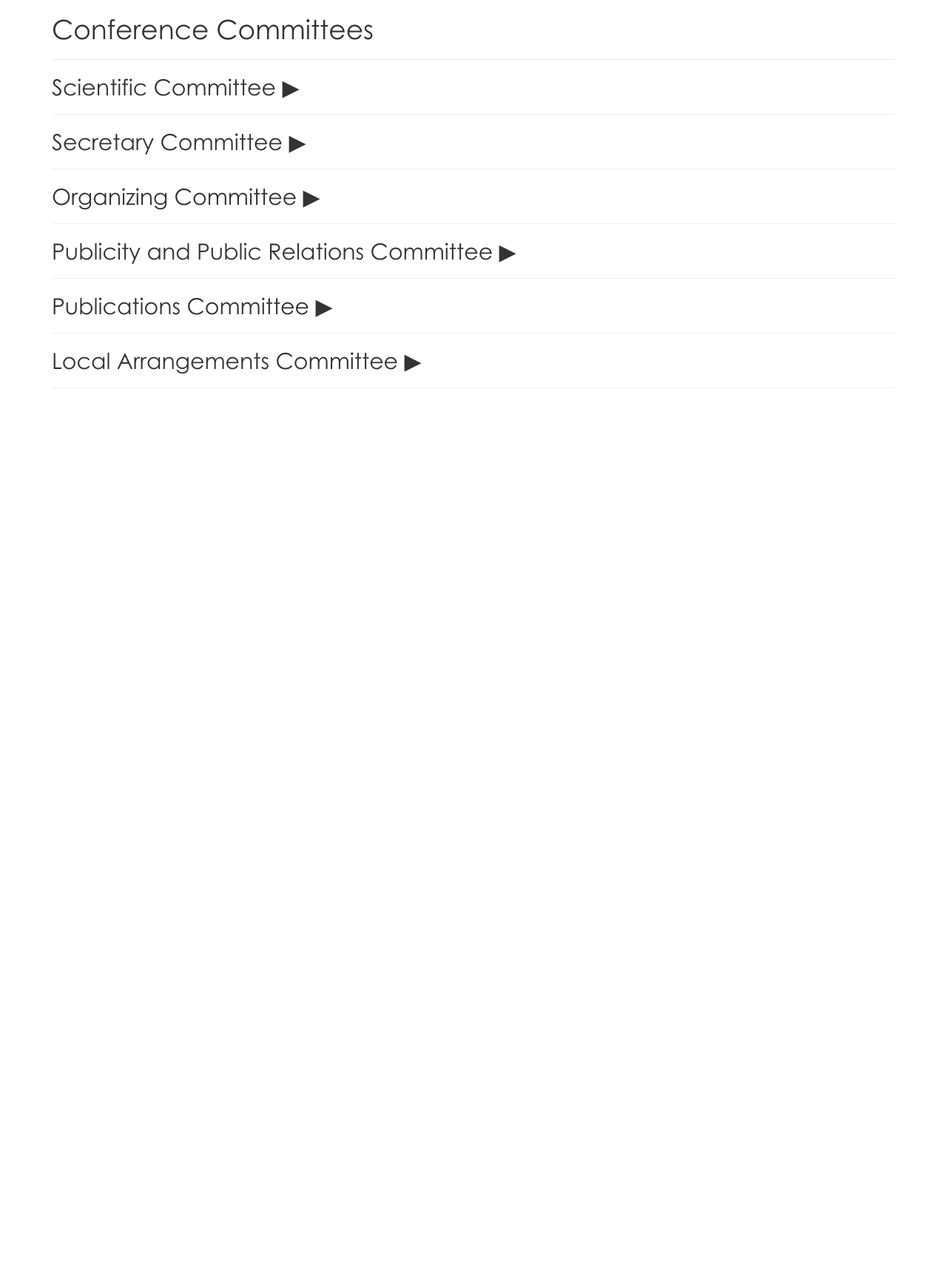
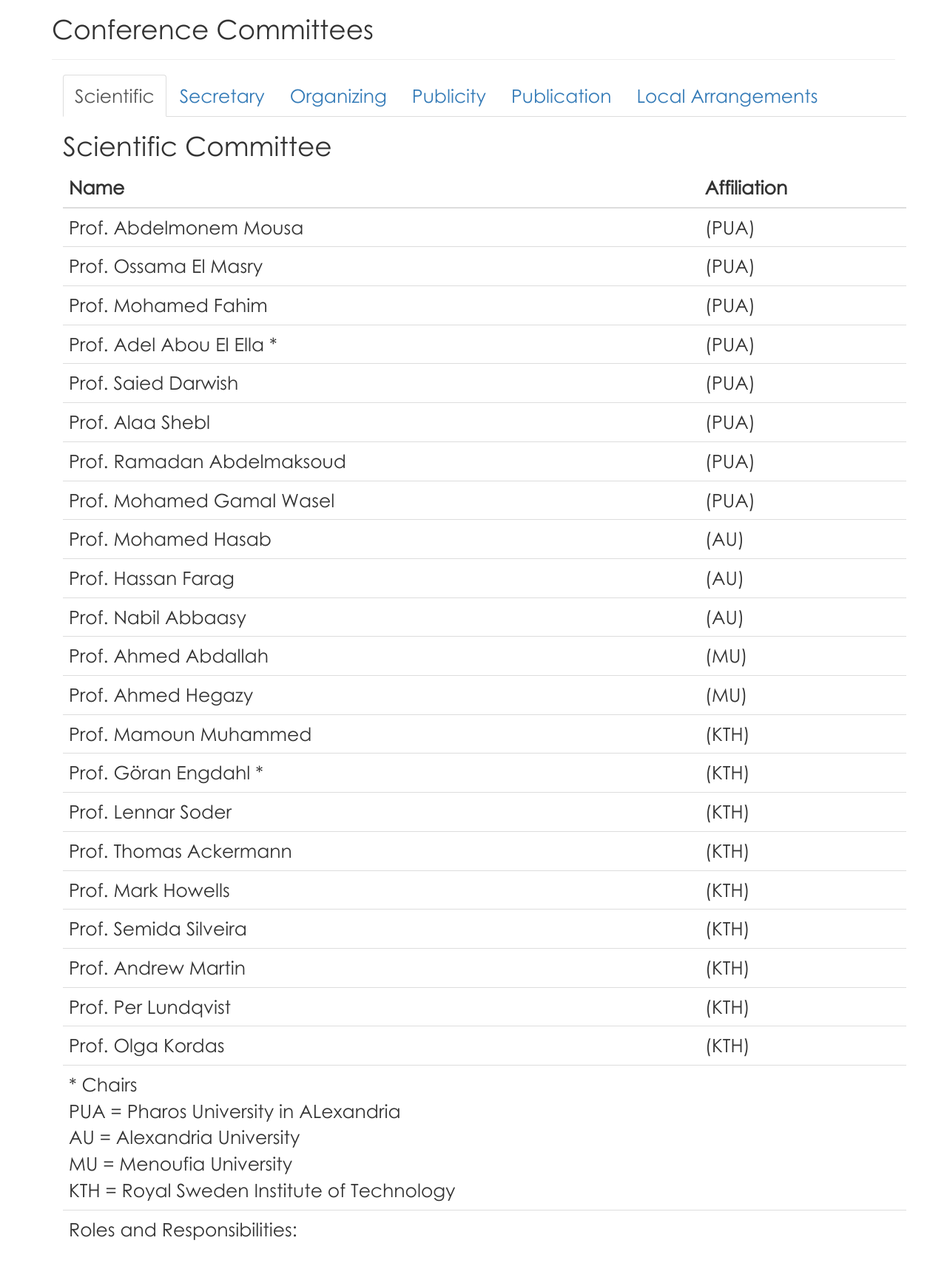
Before and after one commit to karim-soliman/uncomingConference, a PHP site: page /committees.php in a window 1280 px wide. Shown: the whole page at 74% size. Before the commit the page ends 525 px from the top, so only its background shows below. Run offline with PHP 8.4, Linux system fonts and the light colour scheme; some libraries are stand-ins or nearby versions.

Commit message:
committees

```diff
--- a/committees.php
+++ b/committees.php
@@ -3,8 +3,23 @@
     <div class="container">
 <h1>Conference Committees</h1>
 <hr />
-<h2 class="handcursor" onclick="toggle_visibility('sciComm')">Scientific Committee &#9654; </h2>
-	<table style="display:none;" class="table table-hover" id="sciComm">
+<div class="container">
+
+  <!-- Nav tabs -->
+  <ul class="nav nav-tabs" role="tablist">
+    <li role="presentation" class="active"><a href="#Sience_C" aria-controls="Sience_C" role="tab" data-toggle="tab">Scientific</a></li>
+    <li role="presentation"><a href="#Sec_C" aria-controls="Sec_C" role="tab" data-toggle="tab">Secretary</a></li>
+    <li role="presentation"><a href="#Org_C" aria-controls="Org_C" role="tab" data-toggle="tab">Organizing</a></li>
+    <li role="presentation"><a href="#PubRel_C" aria-controls="PubRel_C" role="tab" data-toggle="tab">Publicity</a></li>
+    <li role="presentation"><a href="#Pub_C" aria-controls="Pub_C" role="tab" data-toggle="tab">Publication</a></li>
+    <li role="presentation"><a href="#Local_C" aria-controls="Local_C" role="tab" data-toggle="tab">Local Arrangements</a></li>
+  </ul>
+
+  <!-- Tab panes -->
+  <div class="tab-content">
+    <div role="tabpanel" class="tab-pane active" id="Sience_C">
+    	<h1>Scientific Committee</h1>
+    	<table style="display:;" class="table table-hover" id="sciComm">
 	    <thead>
 		<tr>
 		    <th>Name</th>
@@ -119,9 +134,10 @@ Roles and Responsibilities:
 		</tr>
 	    </tbody>
 	</table>
-<hr />
-<h2 class="handcursor" onclick="toggle_visibility('secComm')">Secretary Committee &#9654; </h2>
-	<table style="display:none;" class="table table-hover" id="secComm">
+    </div>
+    <div role="tabpanel" class="tab-pane" id="Sec_C">
+    	<h1>Secretary Committee</h1>
+    	<table class="table table-hover" id="secComm">
 	    <thead>
 		<tr>
 		    <th>Function</th>
@@ -164,9 +180,10 @@ Roles and Responsibilities:
 					</tr>
 	    </tbody>
 	</table>
-	<hr />
-<h2 class="handcursor" onclick="toggle_visibility('orgComm')">Organizing Committee &#9654; </h2>
-	<table style="display:none;" class="table table-hover" id="orgComm">
+    </div>
+    <div role="tabpanel" class="tab-pane" id="Org_C">
+    	<h1>Organizing Committee</h1>
+    	<table class="table table-hover" id="orgComm">
 	    <thead>
 		<tr>
 		    <th>Function</th>
@@ -233,9 +250,10 @@ Roles and Responsibilities:
 		</tr>
 	    </tbody>
 	</table>
-	<hr />
-<h2 class="handcursor" onclick="toggle_visibility('pubComm')">Publicity and Public Relations Committee &#9654; </h2>
-	<table style="display:none;" class="table table-hover" id="pubComm">
+    </div>
+    <div role="tabpanel" class="tab-pane" id="PubRel_C">
+    	<h1>Publicity and Public Relations Committee</h1>
+    	<table class="table table-hover" id="pubComm">
 	    <thead>
 		<tr>
 		    <th>Function</th>
@@ -318,9 +336,10 @@ Roles and Responsibilities:
 		</tr>
 	    </tbody>
 	</table>
-	<hr />
-<h2 class="handcursor" onclick="toggle_visibility('publComm')">Publications Committee &#9654; </h2>
-	<table style="display:none;" class="table table-hover" id="publComm">
+    </div>
+    <div role="tabpanel" class="tab-pane" id="Pub_C">
+    	<h1>Publications Committee</h1>
+    	<table class="table table-hover" id="publComm">
 	    <thead>
 		<tr>
 		    <th>Function</th>
@@ -380,9 +399,10 @@ Roles and Responsibilities:
 		</tr>
 	    </tbody>
 	</table>
-	<hr />
-<h2 class="handcursor" onclick="toggle_visibility('locComm')">Local Arrangements Committee &#9654; </h2>
-	<table style="display:none;" class="table table-hover" id="locComm">
+    </div>
+    <div role="tabpanel" class="tab-pane" id="Local_C">
+    	<h1>Local Arrangements Committee</h1>
+    	<table class="table table-hover" id="locComm">
 	    <thead>
 		<tr>
 		    <th>Function</th>
@@ -440,6 +460,9 @@ Roles and Responsibilities:
 		</tr>
 	    </tbody>
 	</table>
-	<hr />
     </div>
+  </div>
+
+</div>
+
 <?php include 'footer.php' ?>
```
Lines whose indentation alone changed are shown as unchanged.
